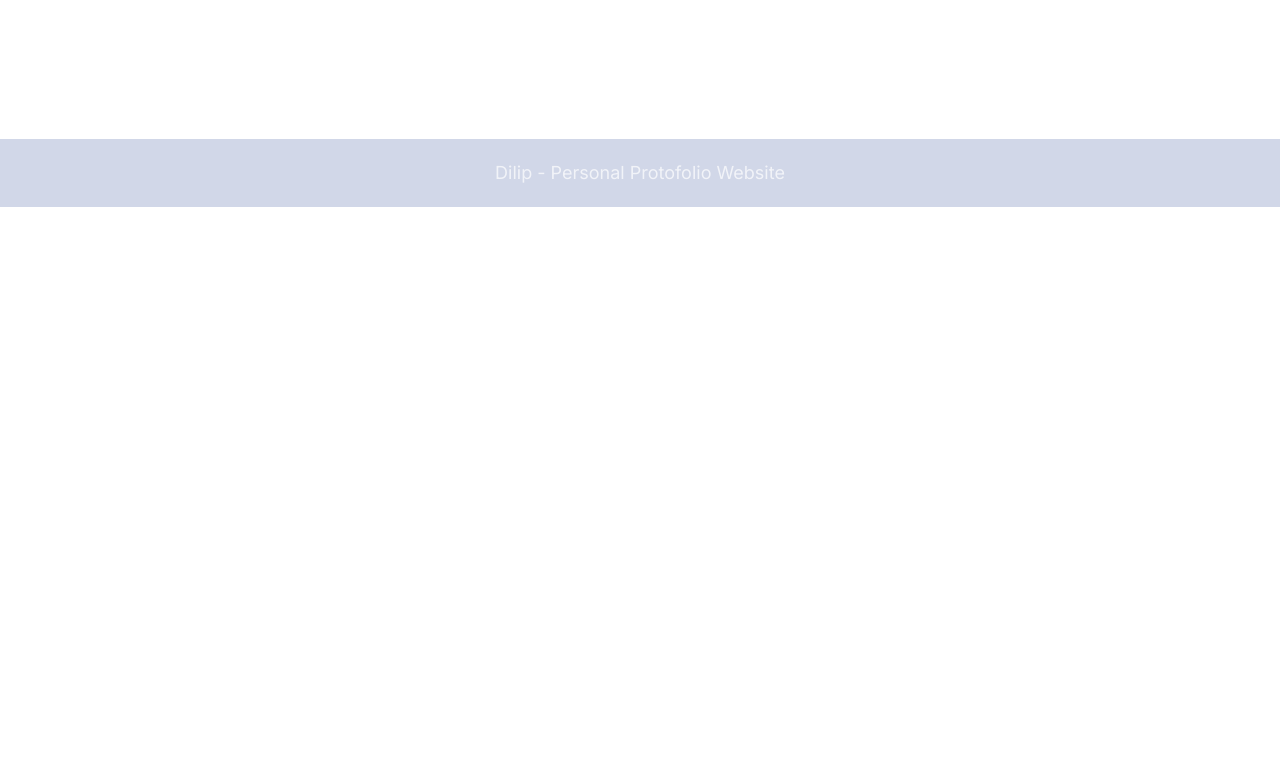
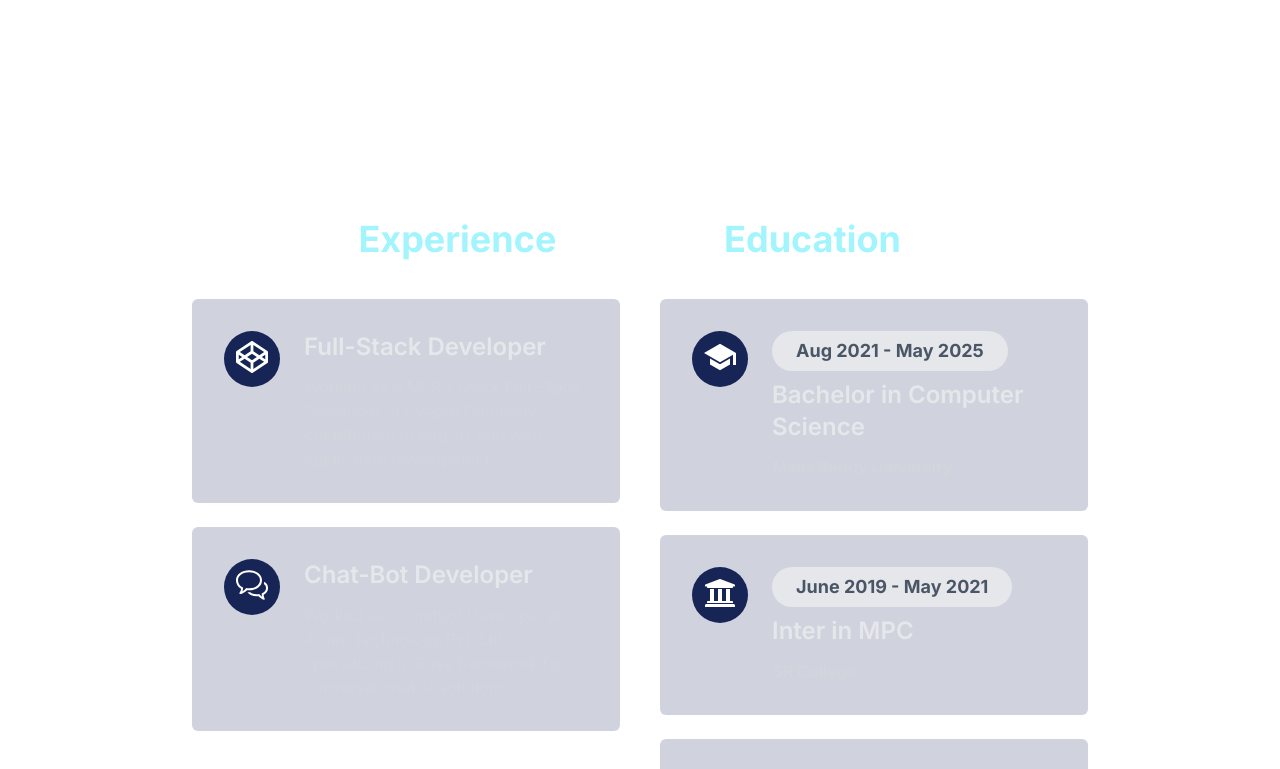
Before and after one commit to dilipodela/Protofolio, a Next.js app: page / in a window 1280 px wide. Shown: the part 1680-2449 px from the top of the page. Before the commit the page ends 1887 px from the top, so only its background shows below. Built offline with nearby package versions, Linux system fonts and the light colour scheme.

Commit message:
debug: Re-enable Resume component to isolate build error

```diff
--- a/components/Home/Home.tsx
+++ b/components/Home/Home.tsx
@@ -2,7 +2,7 @@
 import React, { useEffect } from 'react';
 import Hero from './Hero/Hero';
 
-// import Resume from './Resume/Resume';
+import Resume from './Resume/Resume';
 // import Projects from './Projects/Projects';
 // import Skills from './Skills/Skills';
 // import Contact from './Contact/Contact';
@@ -27,7 +27,7 @@ const Home = () => {
     <div className="overflow-hidden ">
         <Hero />
 
-        {/* <Resume /> */}
+        <Resume />
         {/* <Projects /> */}
         {/* <Skills /> */}
         {/* <Contact /> */}
```
